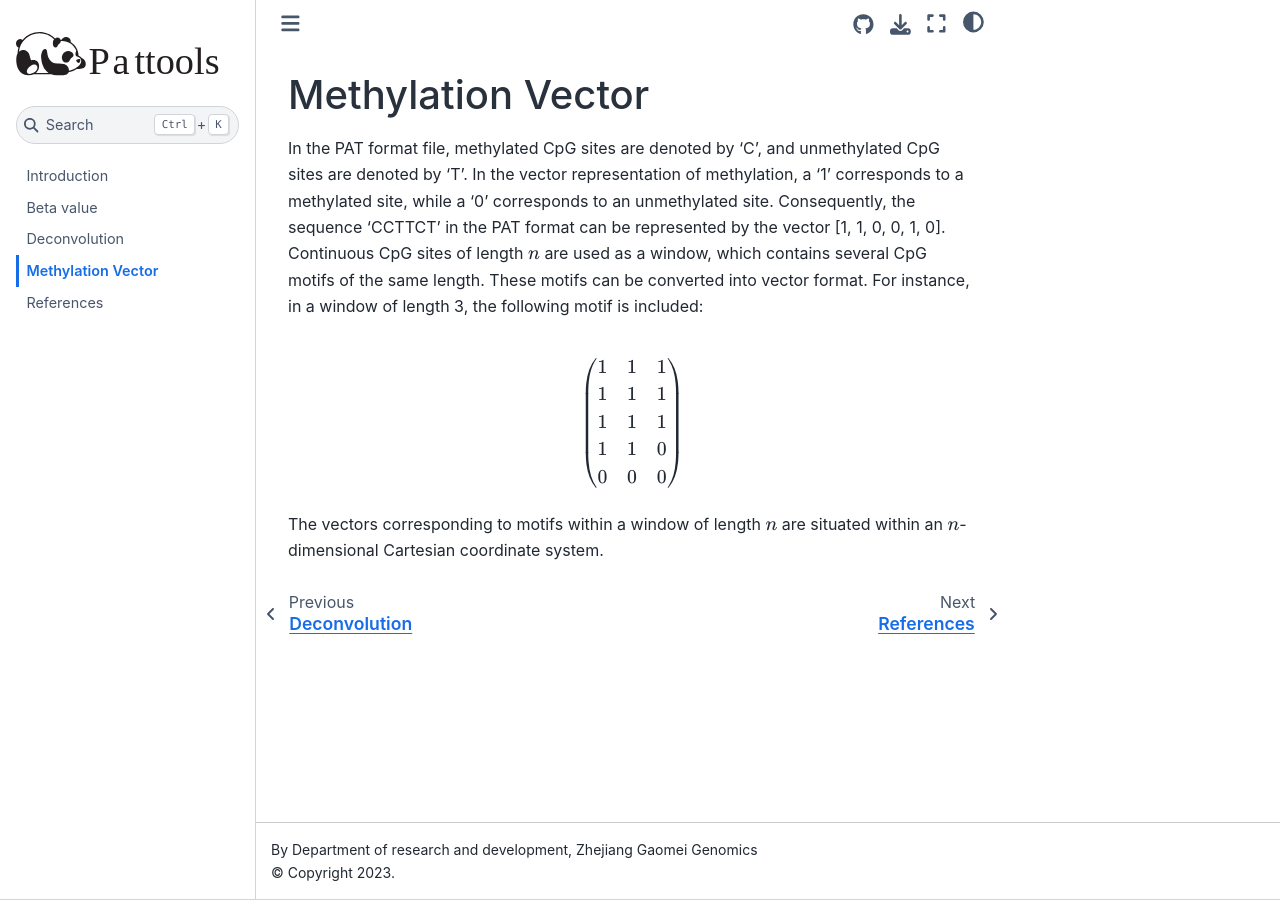
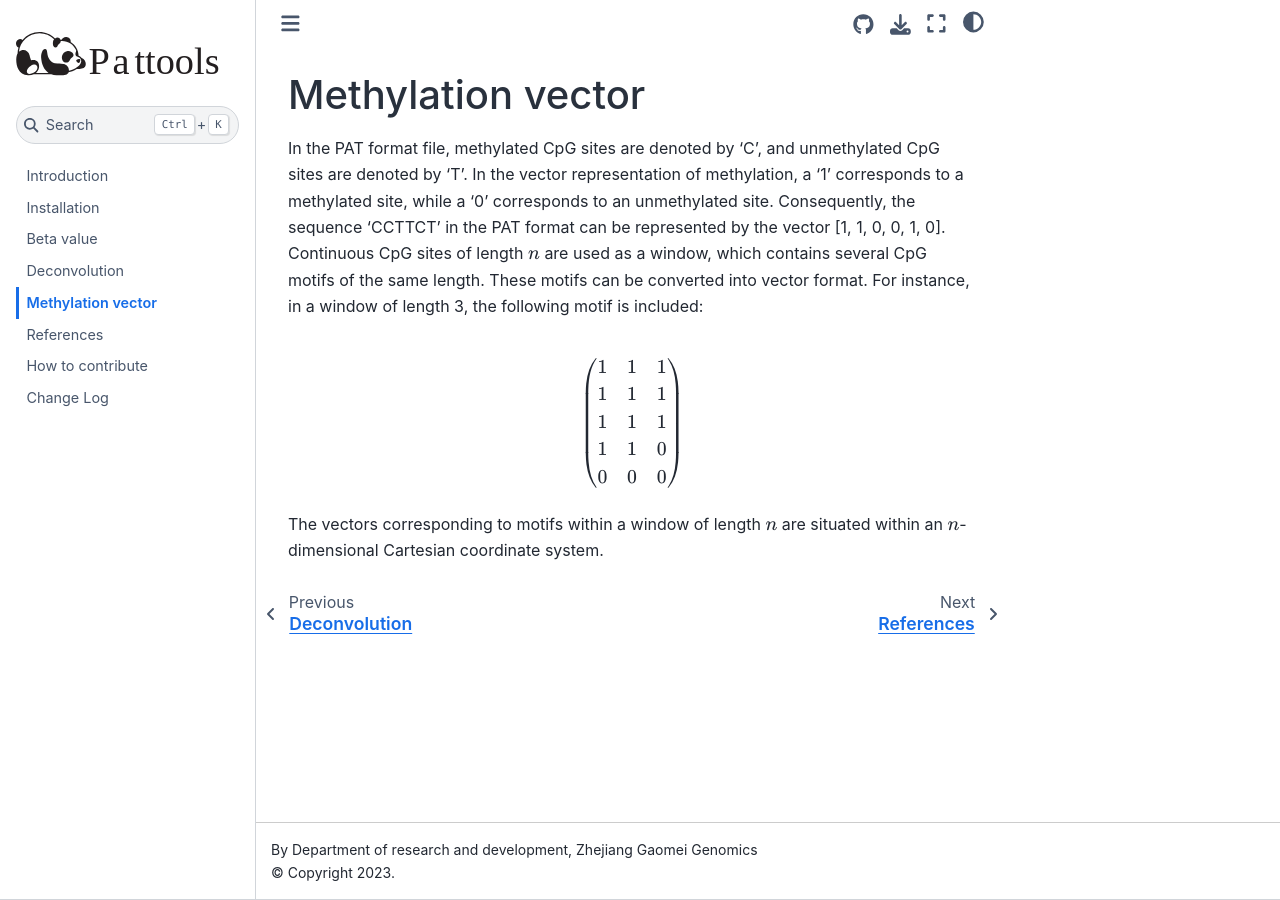
Before and after one commit to hcyvan/pattools, a Jupyter Book: the page built from docs/vector.md, in a window 1280 px wide. Built offline with Jupyter Book 1.0.4 settings and Sphinx 7.4.7 and the Sphinx Book theme 1.1.4, drawn with Linux system fonts in a browser that asks for light colours.

Commit message:
add docs

```diff
--- a/docs/_toc.yml
+++ b/docs/_toc.yml
@@ -4,7 +4,10 @@
 format: jb-book
 root: intro
 chapters:
+- file: installation
 - file: beta
 - file: deconvolution
 - file: vector
 - file: references
+- file: how_to_contribute
+- file: changelog
--- a/docs/vector.md
+++ b/docs/vector.md
@@ -1,4 +1,4 @@
-# Methylation Vector
+# Methylation vector
 
 In the PAT format file, methylated CpG sites are denoted by 'C', and unmethylated CpG sites are denoted by 'T'. In the vector representation of methylation, a '1' corresponds to a methylated site, while a '0' corresponds to an unmethylated site. Consequently, the sequence 'CCTTCT' in the PAT format can be represented by the vector [1, 1, 0, 0, 1, 0]. Continuous CpG sites of length $n$ are used as a window, which contains several CpG motifs of the same length. These motifs can be converted into vector format. For instance, in a window of length 3, the following motif is included:
 
```
Also changed, not shown: README.md (+3 -1 lines), docs/changelog.md (added, +7 -0 lines), docs/how_to_contribute.md (added, +12 -0 lines), docs/installation.md (added, +18 -0 lines), 2 other files.
